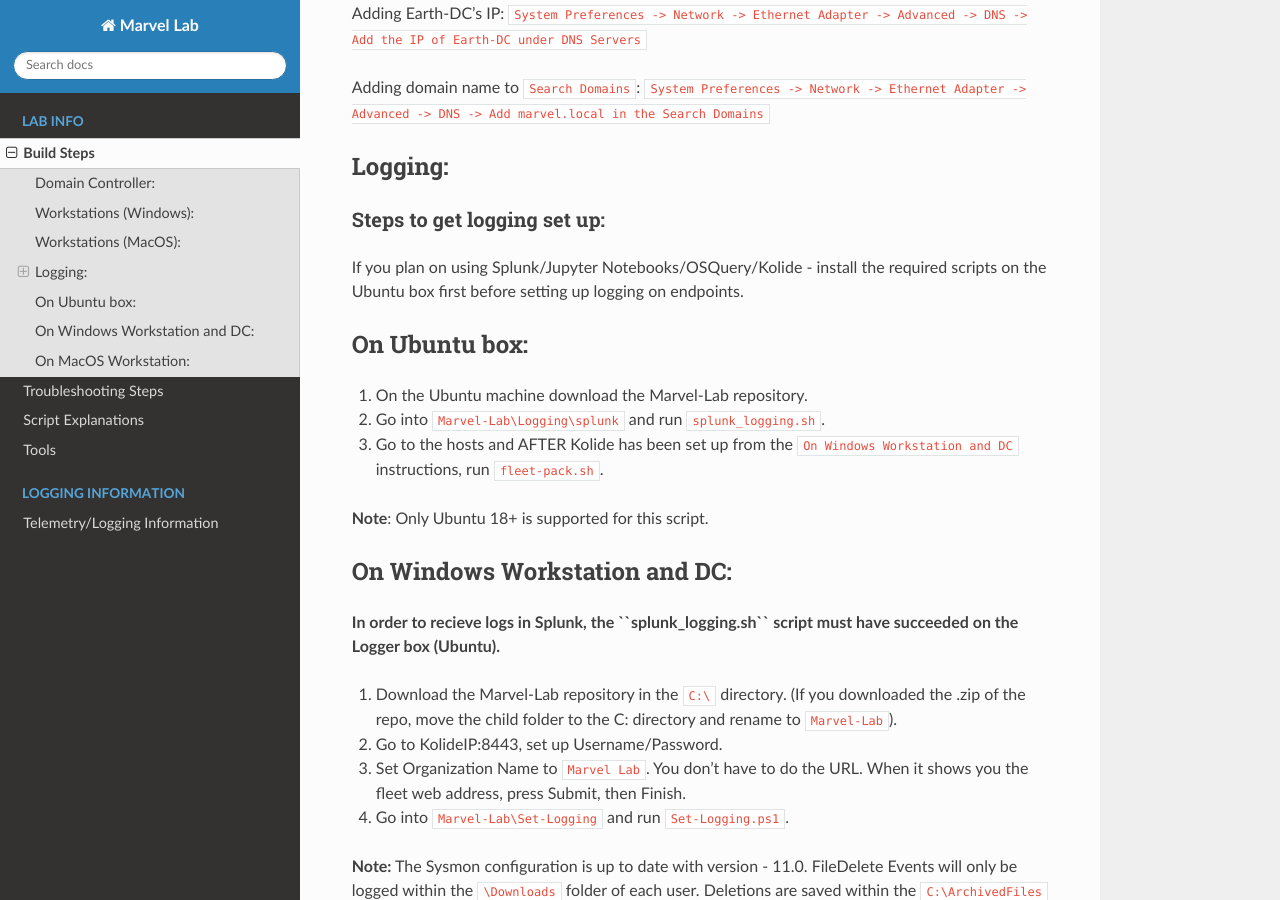
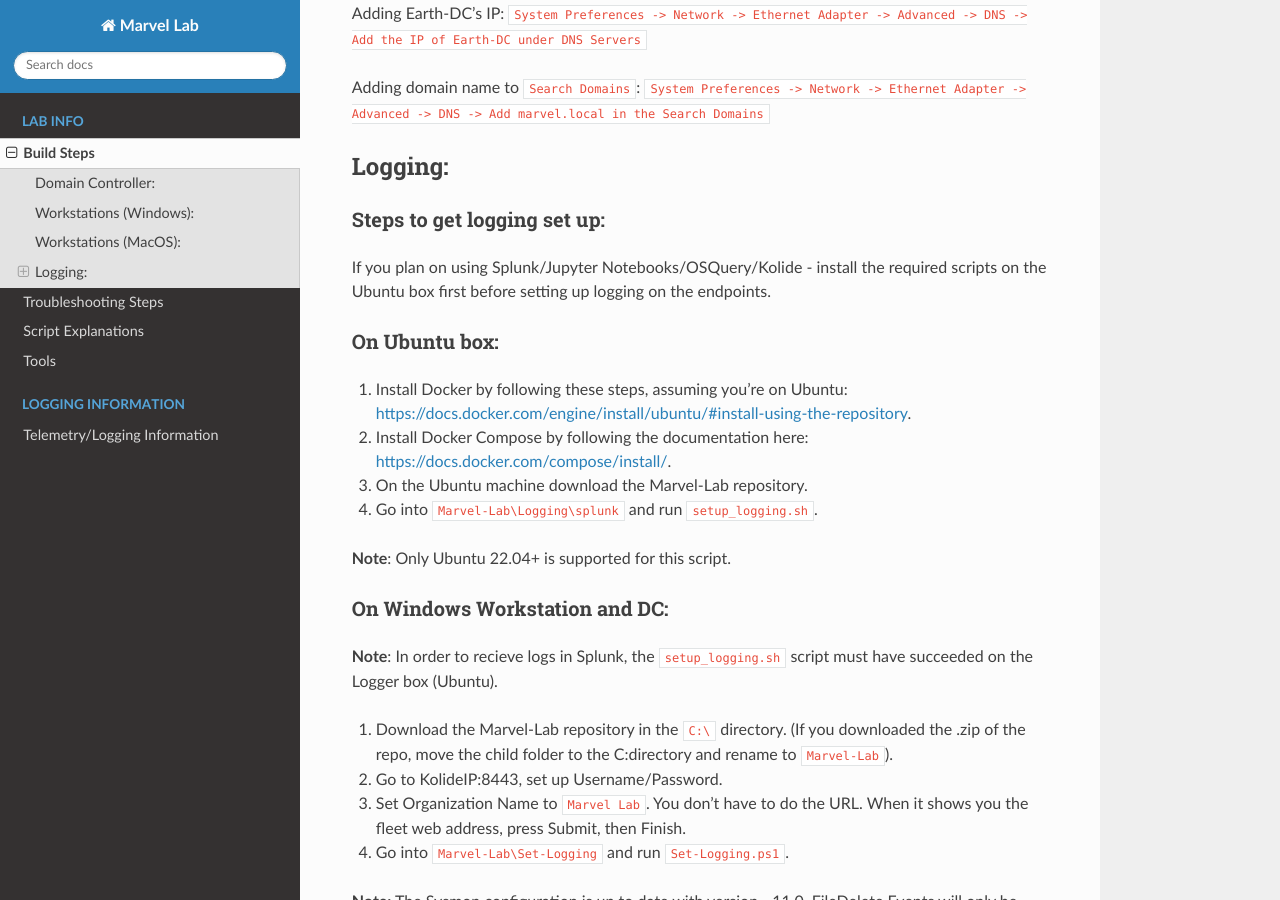
Before and after one commit to jsecurity101/Marvel-Lab, a Sphinx documentation site: the page built from docs/subpages/build_steps.rst, in a window 1280 px wide and 900 px high, scrolled down 1281 px. Built offline with Sphinx 7.4.7 and the Read the Docs theme 2.0.0, drawn with Linux system fonts in a browser that asks for light colours.

Commit message:
Documentation updates

```diff
--- a/docs/subpages/build_steps.rst
+++ b/docs/subpages/build_steps.rst
@@ -65,26 +65,28 @@
 Steps to get logging set up:
 ****************************
 
-If you plan on using Splunk/Jupyter Notebooks/OSQuery/Kolide - install the required scripts on the Ubuntu box first before setting up logging on endpoints.
+If you plan on using Splunk/Jupyter Notebooks/OSQuery/Kolide - install the required scripts on the Ubuntu box first before setting up logging on the endpoints.
 
 
 On Ubuntu box:
-###############
+**************
 
-1. On the Ubuntu machine download the Marvel-Lab repository.
-2. Go into ``Marvel-Lab\Logging\splunk`` and run ``splunk_logging.sh``.
-3. Go to the hosts and AFTER Kolide has been set up from the ``On Windows Workstation and DC`` instructions, run ``fleet-pack.sh``.
+1. Install Docker by following these steps, assuming you’re on Ubuntu: https://docs.docker.com/engine/install/ubuntu/#install-using-the-repository.
+2. Install Docker Compose by following the documentation here: https://docs.docker.com/compose/install/.
+3. On the Ubuntu machine download the Marvel-Lab repository.
+4. Go into ``Marvel-Lab\Logging\splunk`` and run ``setup_logging.sh``.
 
-**Note**: Only Ubuntu 18+ is supported for this script.
+**Note**: Only Ubuntu 22.04+ is supported for this script.
+
 
 On Windows Workstation and DC:
-##############################
+******************************
 
-**In order to recieve logs in Splunk, the ``splunk_logging.sh`` script must have succeeded on the Logger box (Ubuntu).**
+**Note**: In order to recieve logs in Splunk, the ``setup_logging.sh`` script must have succeeded on the Logger box (Ubuntu).
 
 1. Download the Marvel-Lab repository in the ``C:\`` directory. (If you
    downloaded the .zip of the repo, move the child folder to the
-   C: directory and rename to ``Marvel-Lab``).
+   C:\ directory and rename to ``Marvel-Lab``).
 2. Go to KolideIP:8443, set up Username/Password.
 3. Set Organization Name to ``Marvel Lab``. You don't have to do the URL. When it shows you the fleet web address, press Submit, then Finish.
 4. Go into ``Marvel-Lab\Set-Logging`` and run ``Set-Logging.ps1``.
@@ -97,7 +99,7 @@
 
 
 On MacOS Workstation:
-######################
+*********************
 1. Run ``logging.sh``
 2. During installation there will be some prompt that will need to be filled in when accepting the Splunk License. Exact steps are below:
 - Press Enter
```
Also changed, not shown: README.md (+2 -2 lines).
